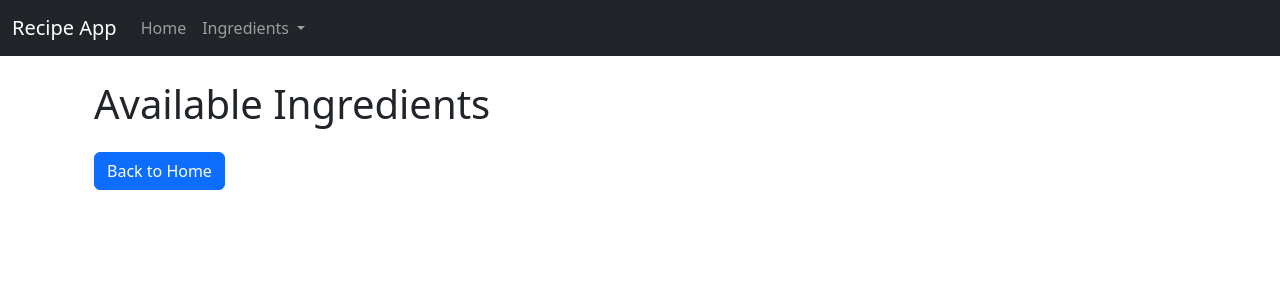
After one commit to BenDowswell/flask, a Flask app: page /ingredients in a window 1280 px wide. The commit adds this page. Shown: the top 300 px of the page. Run offline with Flask 3, Linux system fonts and the light colour scheme; data that the repository does not hold is empty; some libraries are stand-ins or nearby versions.

Commit message:
more crud options around ingredients add, remove, view

```diff
--- a/app.py
+++ b/app.py
@@ -1,35 +1,64 @@
-from flask import Flask, jsonify, request
+from flask import Flask, render_template, request, redirect, url_for
 from db import get_db_connection
 
 app = Flask(__name__)
 
-# Route to fetch all recipes
-@app.route('/recipes', methods=['GET'])
-def get_recipes():
+@app.route('/')
+def home():
     conn = get_db_connection()
     cur = conn.cursor()
-    cur.execute("SELECT id, name, instructions FROM recipes;")
-    recipes = cur.fetchall()
+    cur.execute("SELECT id, name FROM ingredients;")
+    ingredients = cur.fetchall()
     cur.close()
     conn.close()
 
-    recipe_list = [{"id": r[0], "name": r[1], "instructions": r[2]} for r in recipes]
-    return jsonify(recipe_list)
+    ingredient_list = [{"id": i[0], "name": i[1]} for i in ingredients]
+    return render_template('home.html', ingredients=ingredient_list)
 
-# Route to fetch a recipe by ID
-@app.route('/recipe/<int:recipe_id>', methods=['GET'])
-def get_recipe(recipe_id):
+@app.route('/add_ingredient', methods=['POST'])
+def add_ingredient():
+    ingredient_name = request.form.get('name')
+
+    if ingredient_name:
+        conn = get_db_connection()
+        cur = conn.cursor()
+        try:
+            cur.execute("INSERT INTO ingredients (name) VALUES (%s) ON CONFLICT (name) DO NOTHING;", (ingredient_name,))
+            conn.commit()
+        finally:
+            cur.close()
+            conn.close()
+
+    return redirect(url_for('home'))
+
+@app.route('/remove_ingredient', methods=['POST'])
+def remove_ingredient():
+    ingredient_id = request.form.get('ingredient_id')
+
+    if ingredient_id:
+        conn = get_db_connection()
+        cur = conn.cursor()
+        try:
+            cur.execute("DELETE FROM ingredients WHERE id = %s;", (ingredient_id,))
+            conn.commit()
+        finally:
+            cur.close()
+            conn.close()
+
+    return redirect(url_for('home'))
+
+@app.route('/ingredients')
+def view_ingredients():
     conn = get_db_connection()
     cur = conn.cursor()
-    cur.execute("SELECT id, name, instructions FROM recipes WHERE id = %s;", (recipe_id,))
-    recipe = cur.fetchone()
+    cur.execute("SELECT id, name FROM ingredients;")
+    ingredients = cur.fetchall()
     cur.close()
     conn.close()
 
-    if recipe:
-        return jsonify({"id": recipe[0], "name": recipe[1], "instructions": recipe[2]})
-    else:
-        return jsonify({"error": "Recipe not found"}), 404
+    ingredient_list = [{"id": i[0], "name": i[1]} for i in ingredients]
+    return render_template('ingredients.html', ingredients=ingredient_list)
+
 
 if __name__ == '__main__':
     app.run(debug=True)
--- a/templates/base.html
+++ b/templates/base.html
@@ -2,11 +2,90 @@
 <html lang="en">
 <head>
     <meta charset="UTF-8">
-    <meta name="viewport" content="width=device-width, initial-scale=1.0">
-    <link rel="stylesheet" href="{{ url_for('static', filename='css/main.css') }}"
-    {% block head %}{% endblock %}
+    <meta name="viewport" content="width=device-width, initial-scale=1">
+    <title>{% block title %}Recipe App{% endblock %}</title>
+    <link href="https://cdn.jsdelivr.net/npm/bootstrap@5.3.0/dist/css/bootstrap.min.css" rel="stylesheet">
 </head>
 <body>
-    {% block body %}{% endblock %}
+
+    <nav class="navbar navbar-expand-lg navbar-dark bg-dark">
+        <div class="container-fluid">
+            <a class="navbar-brand" href="{{ url_for('home') }}">Recipe App</a>
+            <button class="navbar-toggler" type="button" data-bs-toggle="collapse" data-bs-target="#navbarNav">
+                <span class="navbar-toggler-icon"></span>
+            </button>
+            <div class="collapse navbar-collapse" id="navbarNav">
+                <ul class="navbar-nav">
+                    <li class="nav-item">
+                        <a class="nav-link" href="{{ url_for('home') }}">Home</a>
+                    </li>
+                    <li class="nav-item dropdown">
+                        <a class="nav-link dropdown-toggle" href="#" id="ingredientDropdown" role="button" data-bs-toggle="dropdown">
+                            Ingredients
+                        </a>
+                        <ul class="dropdown-menu">
+                            <li><a class="dropdown-item" href="#" data-bs-toggle="modal" data-bs-target="#ingredientModal">Add Ingredient</a></li>
+                            <li><a class="dropdown-item" href="{{ url_for('view_ingredients') }}">View Ingredients</a></li>
+                            <li><a class="dropdown-item" href="#" data-bs-toggle="modal" data-bs-target="#removeIngredientModal">Remove Ingredient</a></li>
+                        </ul>
+                    </li>
+                </ul>
+            </div>
+        </div>
+    </nav>
+
+
+    <!-- Remove Ingredient Modal -->
+    <div class="modal fade" id="removeIngredientModal" tabindex="-1" aria-labelledby="removeIngredientModalLabel" aria-hidden="true">
+        <div class="modal-dialog">
+            <div class="modal-content">
+                <div class="modal-header">
+                    <h5 class="modal-title" id="removeIngredientModalLabel">Remove Ingredient</h5>
+                    <button type="button" class="btn-close" data-bs-dismiss="modal"></button>
+                </div>
+                <div class="modal-body">
+                    <form id="removeIngredientForm" method="POST" action="{{ url_for('remove_ingredient') }}">
+                        <div class="mb-3">
+                            <label for="ingredientSelect" class="form-label">Select Ingredient</label>
+                            <select class="form-control" id="ingredientSelect" name="ingredient_id" required>
+                                {% for ingredient in ingredients %}
+                                <option value="{{ ingredient.id }}">{{ ingredient.name }}</option>
+                                {% endfor %}
+                            </select>
+                        </div>
+                        <button type="submit" class="btn btn-danger">Remove Ingredient</button>
+                    </form>
+                </div>
+            </div>
+        </div>
+    </div>
+
+
+<!-- Ingredient Modal -->
+<div class="modal fade" id="ingredientModal" tabindex="-1" aria-labelledby="ingredientModalLabel" aria-hidden="true">
+    <div class="modal-dialog">
+        <div class="modal-content">
+            <div class="modal-header">
+                <h5 class="modal-title" id="ingredientModalLabel">Add Ingredient</h5>
+                <button type="button" class="btn-close" data-bs-dismiss="modal"></button>
+            </div>
+            <div class="modal-body">
+                <form id="ingredientForm" method="POST" action="{{ url_for('add_ingredient') }}">
+                    <div class="mb-3">
+                        <label for="ingredientName" class="form-label">Ingredient Name</label>
+                        <input type="text" class="form-control" id="ingredientName" name="name" required>
+                    </div>
+                    <button type="submit" class="btn btn-primary">Add Ingredient</button>
+                </form>
+            </div>
+        </div>
+    </div>
+</div>
+
+<div class="container mt-4">
+    {% block content %}{% endblock %}
+</div>
+
+<script src="https://cdn.jsdelivr.net/npm/bootstrap@5.3.0/dist/js/bootstrap.bundle.min.js"></script>
 </body>
 </html>
--- /dev/null
+++ b/templates/ingredients.html
@@ -0,0 +1,15 @@
+{% extends "base.html" %}
+
+{% block title %}Ingredients - Recipe App{% endblock %}
+
+{% block content %}
+<div class="container">
+    <h1>Available Ingredients</h1>
+    <ul class="list-group">
+        {% for ingredient in ingredients %}
+            <li class="list-group-item">{{ ingredient.name }}</li>
+        {% endfor %}
+    </ul>
+    <a href="{{ url_for('home') }}" class="btn btn-primary mt-3">Back to Home</a>
+</div>
+{% endblock %}
```
Also changed, not shown: templates/home.html (added, +10 -0 lines).
